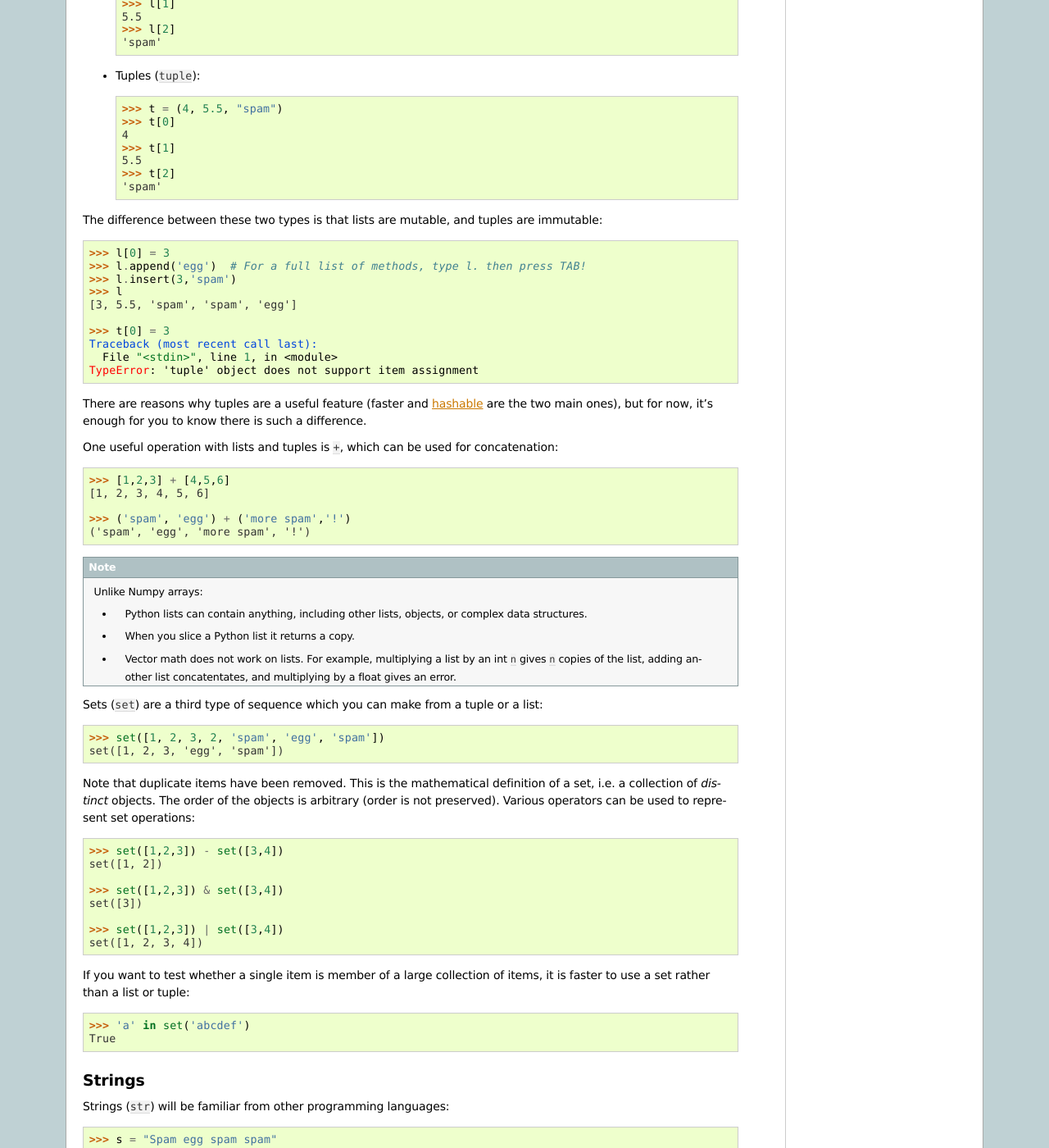
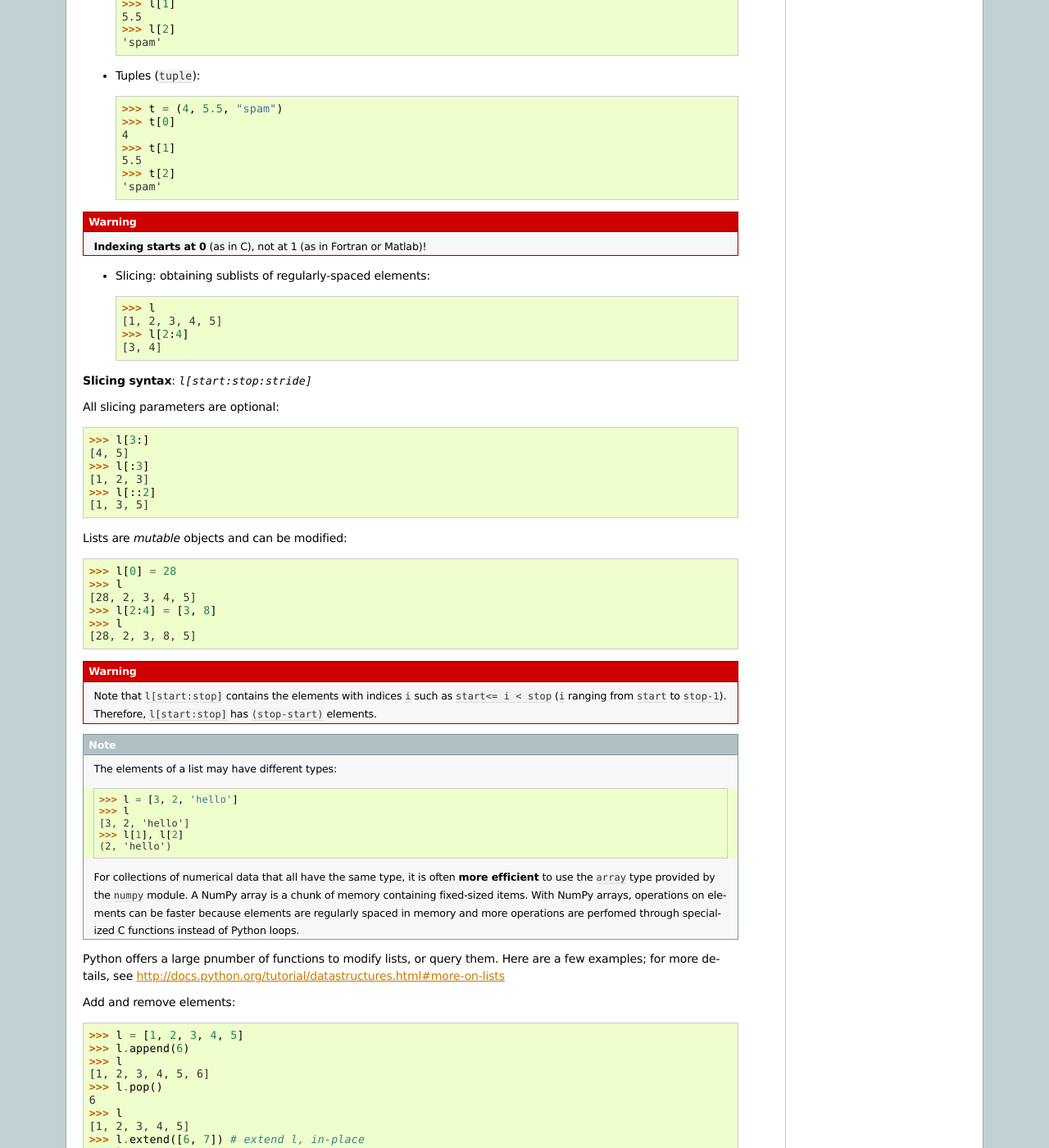
Before and after one commit to python4ESAC/python4ESAC, a Sphinx documentation site: the page built from source/pure_python/types.rst, in a window 1280 px wide and 1400 px high, scrolled down 1664 px. Shown: the whole window at 82% size. Built offline with Sphinx 7.4.7, drawn with Linux system fonts in a browser that asks for light colours; formulas are drawn with MathJax 3; some of the changed text lies outside the part shown.

Commit message:
changes to pure python section

```diff
--- a/source/pure_python/types.rst
+++ b/source/pure_python/types.rst
@@ -54,12 +54,17 @@ Manipulating these behaves the way you would expect, so an operation (``+``, ``-
     >>> 8 * complex(-3.3,1)
     (-26.4+8j)  # int * complex = complex
 
-However, there is one case where this happens but is not desirable, and that you should be aware of, which is the division of two integer numbers::
+However, there is one case where this happens but is not desirable,
+and that you should be aware of, which is the division of two integer
+numbers::
 
     >>> 3 / 2
     1
 
-This is behavior is widely regarded as a huge design mistake and Python 3.x has been fixed to behave like you would expect (more on Python 3.x later). A way to prevent this is to cast at least one of the integers in the division to a ``float``::
+This is behavior is widely regarded as a design mistake and Python 3.x
+has been fixed to behave as you would expect (more on Python 3.x
+later). A way to prevent this is to cast at least one of the integers
+in the division to a ``float``::
 
     >>> 3 / float(2)
     1.5
@@ -72,7 +77,8 @@ or::
 Lists, tuples, and sets
 -----------------------
 
-There are two types of sequences that appear similar at first glance, both of which can contain inhomogeneous data types:
+There are two types of sequences that appear similar at first glance,
+both of which can contain inhomogeneous data types:
 
 * Lists (``list``)::
 
@@ -94,7 +100,114 @@ There are two types of sequences that appear similar at first glance, both of wh
     >>> t[2]
     'spam'
 
-The difference between these two types is that lists are mutable, and tuples are immutable::
+.. warning::
+
+    **Indexing starts at 0** (as in C), not at 1 (as in Fortran or Matlab)!
+
+* Slicing: obtaining sublists of regularly-spaced elements::
+
+    >>> l
+    [1, 2, 3, 4, 5]
+    >>> l[2:4]
+    [3, 4]
+
+**Slicing syntax**: `l[start:stop:stride]`
+
+All slicing parameters are optional::
+
+    >>> l[3:]
+    [4, 5]
+    >>> l[:3]
+    [1, 2, 3]
+    >>> l[::2]
+    [1, 3, 5]
+
+Lists are *mutable* objects and can be modified::
+
+    >>> l[0] = 28
+    >>> l
+    [28, 2, 3, 4, 5]
+    >>> l[2:4] = [3, 8]
+    >>> l
+    [28, 2, 3, 8, 5]
+
+.. Warning::
+
+    Note that ``l[start:stop]`` contains the elements with indices ``i``
+    such as  ``start<= i < stop`` (``i`` ranging from ``start`` to
+    ``stop-1``). Therefore, ``l[start:stop]`` has ``(stop-start)`` elements.
+
+.. Note::
+
+    The elements of a list may have different types::
+
+	>>> l = [3, 2, 'hello']
+	>>> l
+	[3, 2, 'hello']
+	>>> l[1], l[2]
+	(2, 'hello')
+
+    For collections of numerical data that all have the same type, it
+    is often **more efficient** to use the ``array`` type provided by
+    the ``numpy`` module. A NumPy array is a chunk of memory
+    containing fixed-sized items.  With NumPy arrays, operations on
+    elements can be faster because elements are regularly spaced in
+    memory and more operations are perfomed through specialized C
+    functions instead of Python loops.
+
+Python offers a large pnumber of functions to modify lists, or query
+them. Here are a few examples; for more details, see
+http://docs.python.org/tutorial/datastructures.html#more-on-lists
+
+Add and remove elements::
+
+    >>> l = [1, 2, 3, 4, 5]
+    >>> l.append(6)
+    >>> l
+    [1, 2, 3, 4, 5, 6]
+    >>> l.pop()
+    6
+    >>> l
+    [1, 2, 3, 4, 5]
+    >>> l.extend([6, 7]) # extend l, in-place
+    >>> l
+    [1, 2, 3, 4, 5, 6, 7]
+    >>> l = l[:-2]
+    >>> l
+    [1, 2, 3, 4, 5]
+
+Reverse `l`::
+
+    >>> r = l[::-1]
+    >>> r
+    [5, 4, 3, 2, 1]
+
+Concatenate and repeat lists::
+
+    >>> r + l
+    [5, 4, 3, 2, 1, 1, 2, 3, 4, 5]
+    >>> 2 * r
+    [5, 4, 3, 2, 1, 5, 4, 3, 2, 1]
+
+Sort r (in-place)::
+
+    >>> r.sort()
+    >>> r
+    [1, 2, 3, 4, 5]
+
+
+.. Note:: **Methods and Object-Oriented Programming**
+
+    The notation ``r.method()`` (``r.sort(), r.append(3), l.pop()``)
+    is an example of object-oriented programming (OOP). Being a
+    ``list``, the object `r` owns the *method* `function` that is
+    called using the notation **.**. No further knowledge of OOP than
+    understanding the notation **.** is necessary for going through
+    this tutorial.
+
+
+The difference between lists and tuples is that lists are mutable, and
+tuples are immutable::
 
     >>> l[0] = 3
     >>> l.append('egg')  # For a full list of methods, type l. then press TAB!
@@ -107,24 +220,13 @@ The difference between these two types is that lists are mutable, and tuples are
       File "<stdin>", line 1, in <module>
     TypeError: 'tuple' object does not support item assignment
 
-There are reasons why tuples are a useful feature (faster and `hashable
-<http://docs.python.org/glossary.html#term-hashable>`_ are the two main ones), but for now, it's enough for you to know there is such a difference.
+There are reasons why tuples are a useful feature (faster and
+`hashable <http://docs.python.org/glossary.html#term-hashable>`_ are
+the two main ones), but for now, it's enough for you to know there is
+such a difference.
 
-One useful operation with lists and tuples is ``+``, which can be used for concatenation::
-
-    >>> [1,2,3] + [4,5,6]
-    [1, 2, 3, 4, 5, 6]
-
-    >>> ('spam', 'egg') + ('more spam','!')
-    ('spam', 'egg', 'more spam', '!')
-
-.. note:: Unlike Numpy arrays:
-
-    * Python lists can contain anything, including other lists, objects, or complex data structures.
-    * When you slice a Python list it returns a copy.
-    * Vector math does not work on lists. For example, multiplying a list by an int ``n`` gives ``n`` copies of the list, adding another list concatentates, and multiplying by a float gives an error.
-
-Sets (``set``) are a third type of sequence which you can make from a tuple or a list::
+Sets (``set``) are a third type of sequence which you can make from a
+tuple or a list::
 
     >>> set([1, 2, 3, 2, 'spam', 'egg', 'spam'])
     set([1, 2, 3, 'egg', 'spam'])
@@ -143,11 +245,11 @@ operators can be used to represent set operations::
     >>> set([1,2,3]) | set([3,4])
     set([1, 2, 3, 4])
 
-If you want to test whether a single item is member of a large
-collection of items, it is faster to use a set rather than a list or
-tuple::
+If you want to test whether a single item is member of a very large
+collection of items, it can be faster to use a set rather than a list
+or tuple::
 
-    >>> 'a' in set('abcdef')
+    >>> 'a' in set(['a', 'b', 'c', 'd', 'e', 'f'])
     True
 
 Strings
@@ -157,7 +259,10 @@ Strings (``str``) will be familiar from other programming languages::
 
     >>> s = "Spam egg spam spam"
 
-You can use either single quotes (``'``), double quotes (``"``), or triple quotes (``'''``) to enclose a string (the last one is used for multi-line strings). To include single or double quotes inside a string, you can either use the opposite quote to enclose the string::
+You can use either single quotes (``'``), double quotes (``"``), or
+triple quotes (``'''``) to enclose a string (the last one is used for
+multi-line strings). To include single or double quotes inside a
+string, you can either use the opposite quote to enclose the string::
 
     >>> "I'm"
     "I'm"
@@ -173,27 +278,52 @@ or you can *escape* them::
     >>> "\"hello\""
     '"hello"'
 
-You can access individual characters or chunks of characters::
+Strings are sequences like lists. Hence they can be indexed and
+sliced, using the same syntax and rules.
 
-    >>> s[5]
+Indexing::
+
+    >>> s = "hello"
+    >>> s[0]
+    'h'
+    >>> s[1]
     'e'
+    >>> s[-1]
+    'o'
 
-    >>> s[9:13]
-    'spam'
 
-Note that strings are immutable (like tuples), that is you cannot change the value of certain characters without creating a new string::
+(Remember that negative indices correspond to counting from the right
+end.)
+
+Slicing::
+
+    >>> s = "hello, world!"
+    >>> s[3:6] # 3rd to 6th (excluded) elements: elements 3, 4, 5
+    'lo,'
+    >>> s[2:10:2] # Syntax: a[start:stop:step]
+    'lo o'
+    >>> s[::3] # every three characters, from beginning to end
+    'hl r!'
+
+Note that strings are immutable (like tuples), that is you cannot
+change the value of certain characters without creating a new string::
 
     >>> s[5] = 'r'
     Traceback (most recent call last):
       File "<stdin>", line 1, in <module>
     TypeError: 'str' object does not support item assignment
+    >>> s.replace('l', 'z', 1)
+    >>> 'hezlo, world!'
+    >>> s.replace('l', 'z')
+    >>> 'hezzo, worzd!'
 
 As for lists, and tuples, concatenation is done with ``+``::
 
     >>> "hello," + " " + "world!"
     'hello, world!'
 
-Finally, strings have many methods associated with them, here are a few examples::
+Finally, strings have many methods associated with them like
+``.replace()`` used above. Here are a few more examples::
 
     >>> s.upper()
     'SPAM EGG SPAM SPAM'  # An uppercase version of the string
@@ -216,6 +346,12 @@ as look-up tables::
     >>> d['flux'] = 4.5
     >>> d
     {'flux': 4.5, 'dec': 41.27, 'name': 'm31', 'ra': 10.68}
+    >>> d.keys()
+    ['dec', 'name', 'ra']
+    >>> d.values()
+    [41.27, 'm31', 10.68]
+    >>> 'ra' in d
+    True
 
 
 A note on Python objects
```
Also changed, not shown: source/pure_python/assignment.rst (added, +68 -0 lines), source/pure_python/control_flow.rst (+90 -4 lines), source/pure_python/functions.rst (+54 -16 lines), source/pure_python/pure_python.rst (+10 -3 lines), source/pure_python/running.rst (+27 -4 lines), source/pure_python/standard_library.rst (added, +242 -0 lines).
